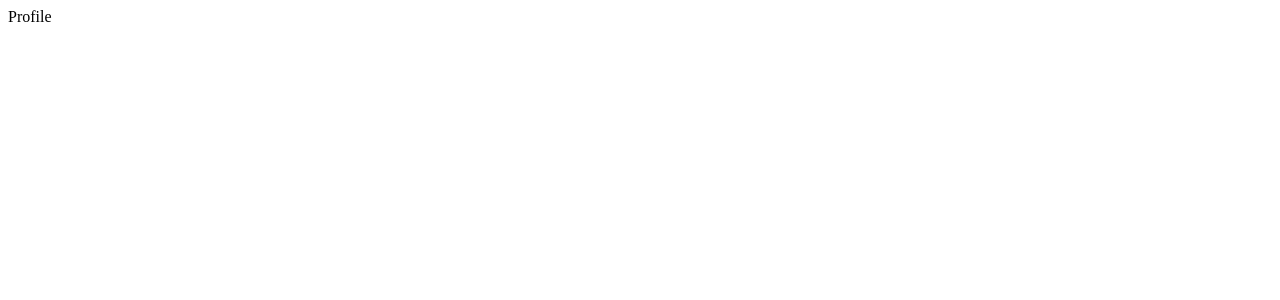
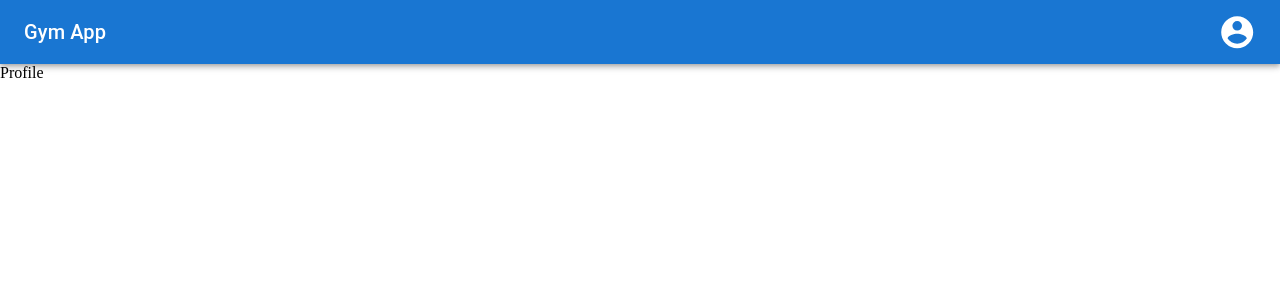
Before and after one commit to thomfilg/gym-app, a React (Vite) app in the folder apps/gym-web-app/: page /user in a window 1280 px wide. Shown: the top 300 px of the page. Built offline with nearby package versions, Linux system fonts and the light colour scheme; sample sign-in values are in the browser's storage.

Commit message:
integrates a header menu on web app

```diff
--- a/apps/gym-web-app/src/app/app.module.scss
+++ b/apps/gym-web-app/src/app/app.module.scss
@@ -1 +1,4 @@
 /* Your styles goes here. */
+body {
+  margin: 0;
+}
--- a/apps/gym-web-app/src/app/app.router.tsx
+++ b/apps/gym-web-app/src/app/app.router.tsx
@@ -1,7 +1,9 @@
+import { AuthPath, AuthRouter } from '@gym-app/auth/web';
+import { Header } from '@gym-app/ui-menu';
 import React from 'react';
 import { Navigate, Route, Routes, useLocation } from 'react-router-dom';
-import { AuthPath, AuthRouter } from '@gym-app/auth/web';
 import { UserPath, UserRouter } from '../modules/user/User.router';
+import { drawerMenuItemList, menuItems } from './menuItems';
 
 const isAuthenticated = () => {
   const userData = localStorage.getItem('userData');
@@ -21,9 +23,12 @@ export const AppRouter: React.FC = () => {
   }
 
   return (
-    <Routes>
-      <Route path={`/${UserPath}/*`} element={<UserRouter />} />
-      <Route path="*" element={<Navigate to={`/${UserPath}`} />} />
-    </Routes>
+    <>
+      <Header siteTitle="Gym App" menuItems={menuItems} drawerMenuItemList={drawerMenuItemList} />
+      <Routes>
+        <Route path={`/${UserPath}/*`} element={<UserRouter />} />
+        <Route path="*" element={<Navigate to={`/${UserPath}`} />} />
+      </Routes>
+    </>
   );
 }
--- a/apps/gym-web-app/src/app/app.tsx
+++ b/apps/gym-web-app/src/app/app.tsx
@@ -3,6 +3,7 @@ import React from 'react';
 import { environment } from '../environments/environment';
 import { AppRouter } from './app.router';
 import { ThemeProvider, createTheme } from '@mui/material';
+import './app.module.scss';
 
 const App: React.FC = () => {
   const defaultTheme = createTheme();
--- /dev/null
+++ b/apps/gym-web-app/src/app/menuItems.ts
@@ -0,0 +1,18 @@
+import { DrawerMenuItem, IMenuItem } from "@gym-app/ui-menu";
+// import { mdiAccount, mdiHome } from "@mdi/js";
+
+export const menuItems: IMenuItem[] = [
+  // it will be implemented soon
+  // {
+  //   id: 'notifications',
+  //   icon: mdiBell,
+  //   count: 0,
+  //   label: "Notifications",
+  //   ariaLabel: "show new notifications"
+  // }
+]
+
+export const drawerMenuItemList: DrawerMenuItem[] = [
+  // { icon: mdiHome, text: 'Home', path: '/' },
+  // { icon: mdiAccount, text: 'Profile', path: '/profile' },
+];
```
